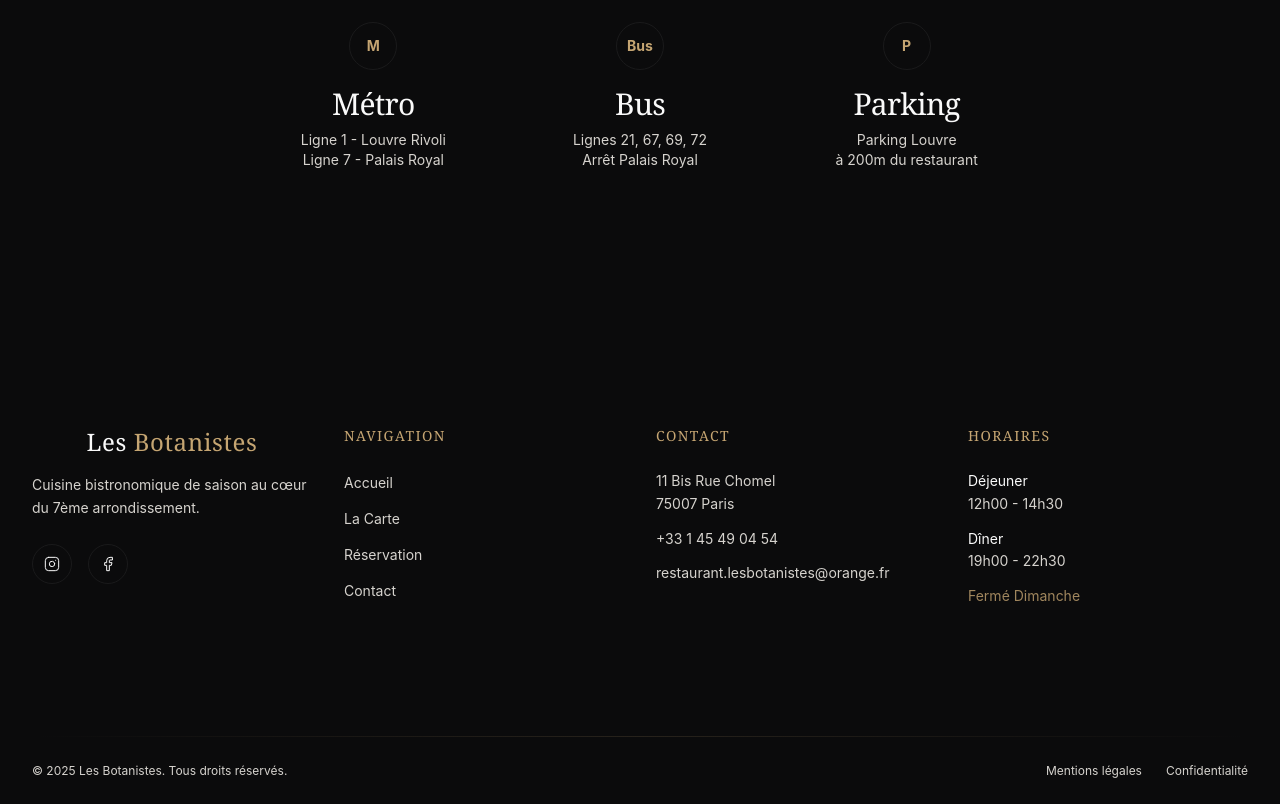
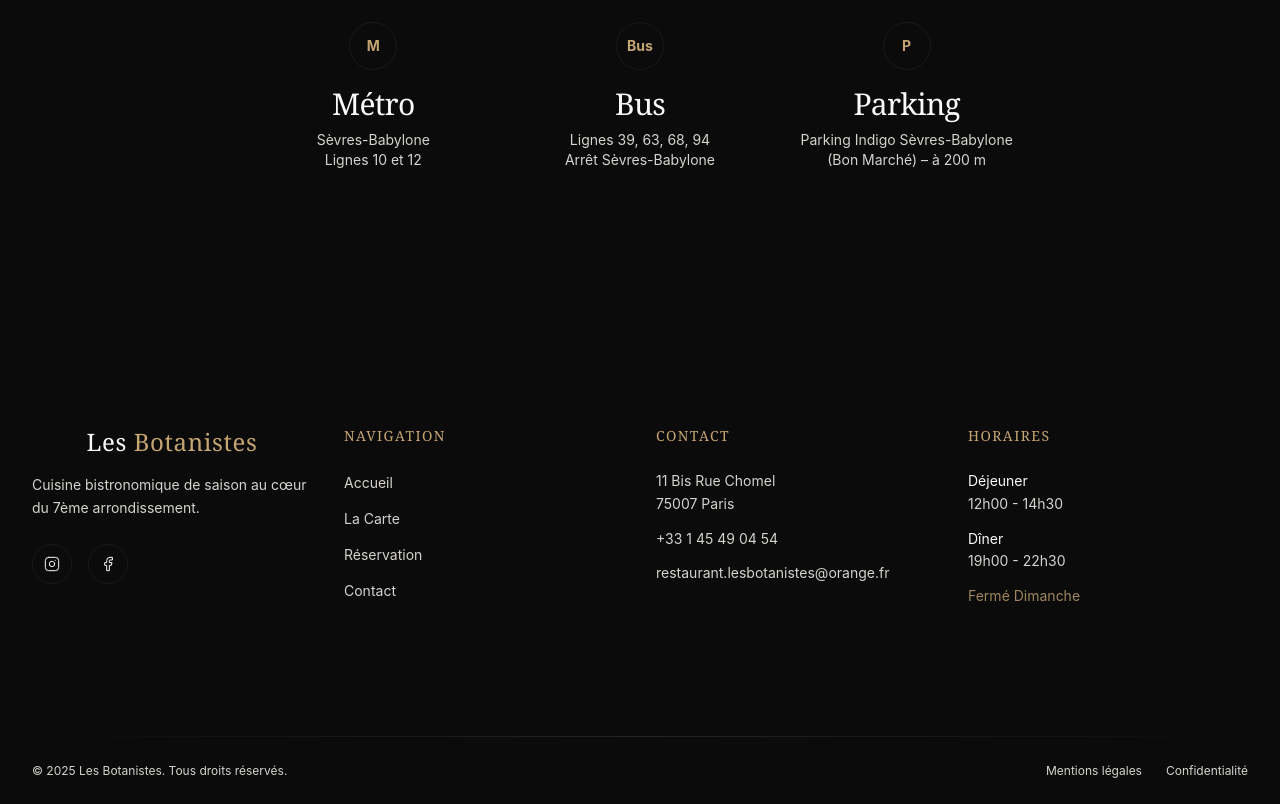
Before and after one commit to thbdmtt/les_botanistes, a Next.js app: page /contact in a window 1280 px wide. Shown: the part 1940-2744 px from the top of the page. Built offline with nearby package versions, Linux system fonts and the light colour scheme.

Commit message:
fix(contact): update transport info for Sèvres-Babylone location
Update Accès section with correct transport details:
- Métro: Sèvres-Babylone (Lines 10 and 12)
- Bus: Lines 39, 63, 68, 94 - Arrêt Sèvres-Babylone
- Parking: Indigo Sèvres-Babylone (Bon Marché) - 200m

```diff
--- a/app/(corporate)/contact/page.jsx
+++ b/app/(corporate)/contact/page.jsx
@@ -200,8 +200,8 @@ export default function ContactPage() {
               </div>
               <h3 className="font-medium mb-2">Métro</h3>
               <p className="text-sm text-gris-chaud">
-                Ligne 1 - Louvre Rivoli<br />
-                Ligne 7 - Palais Royal
+                Sèvres-Babylone<br />
+                Lignes 10 et 12
               </p>
             </div>
 
@@ -212,8 +212,8 @@ export default function ContactPage() {
               </div>
               <h3 className="font-medium mb-2">Bus</h3>
               <p className="text-sm text-gris-chaud">
-                Lignes 21, 67, 69, 72<br />
-                Arrêt Palais Royal
+                Lignes 39, 63, 68, 94<br />
+                Arrêt Sèvres-Babylone
               </p>
             </div>
 
@@ -224,8 +224,8 @@ export default function ContactPage() {
               </div>
               <h3 className="font-medium mb-2">Parking</h3>
               <p className="text-sm text-gris-chaud">
-                Parking Louvre<br />
-                à 200m du restaurant
+                Parking Indigo Sèvres-Babylone<br />
+                (Bon Marché) – à 200 m
               </p>
             </div>
           </div>
```
